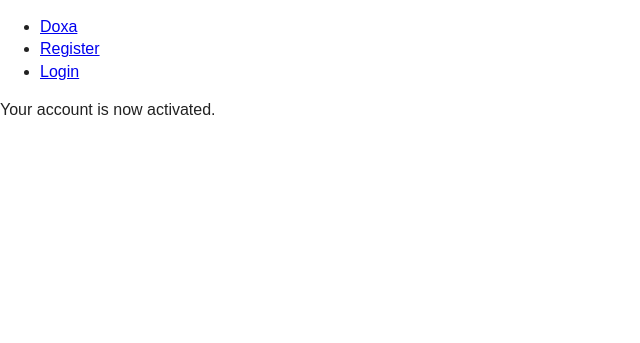
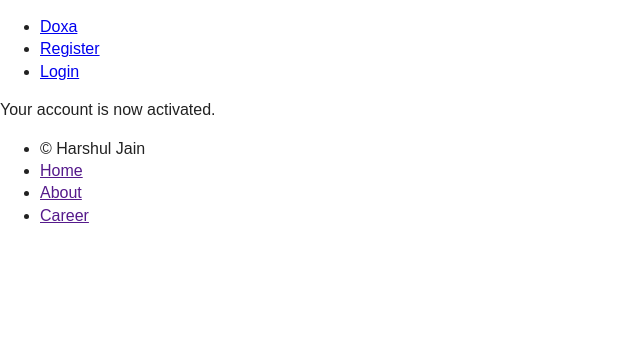
Before and after one commit to harshulj/doxa, a Django app: template templates/registration/activation_complete.html in a window 1280 px wide. Shown: the top 343 px of the page, without its empty margins (0-640 px from the left). Run offline with Django 3.2, Linux system fonts and the light colour scheme; the template is opened without the code that fills it, so the values that code supplies are empty; parts of the project's set-up code (start-up, migrations or seed data) failed here and were passed over; some libraries are stand-ins or nearby versions.

Commit message:
Added footer template.

```diff
--- a/templates/base.html
+++ b/templates/base.html
@@ -25,6 +25,7 @@
         {% block content %}
 		{% endblock %}
 
+		{% include 'footer.html' %}
         <script src="//ajax.googleapis.com/ajax/libs/jquery/1.8.3/jquery.min.js"></script>
         <script>window.jQuery || document.write('<script src="{{ STATIC_URL }}js/vendor/jquery-1.8.3.min.js"><\/script>')</script>
         <script src="{{ STATIC_URL }}js/plugins.js"></script>
--- /dev/null
+++ b/templates/footer.html
@@ -0,0 +1,16 @@
+<div id="footer">
+    <ul>
+        <li class="foot-link copyright">
+            &copy; Harshul Jain
+        </li>
+        <li class="foot-link">
+            <a href="">Home</a>
+        </li>
+        <li class="foot-link">
+            <a href="">About</a>
+        </li>
+        <li class="foot-link">
+            <a href="">Career</a>
+        </li>
+    </ul>
+</div>
```
